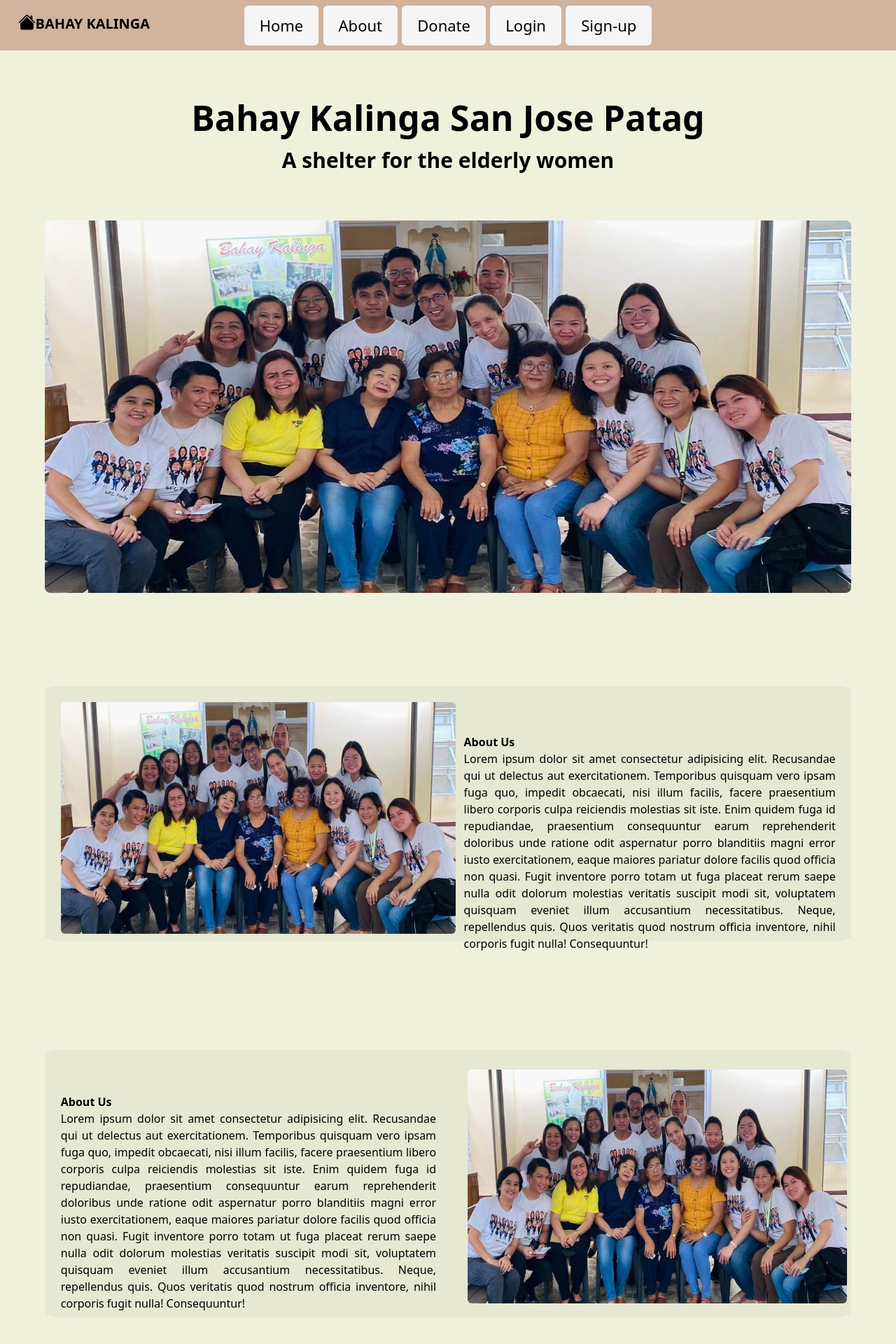
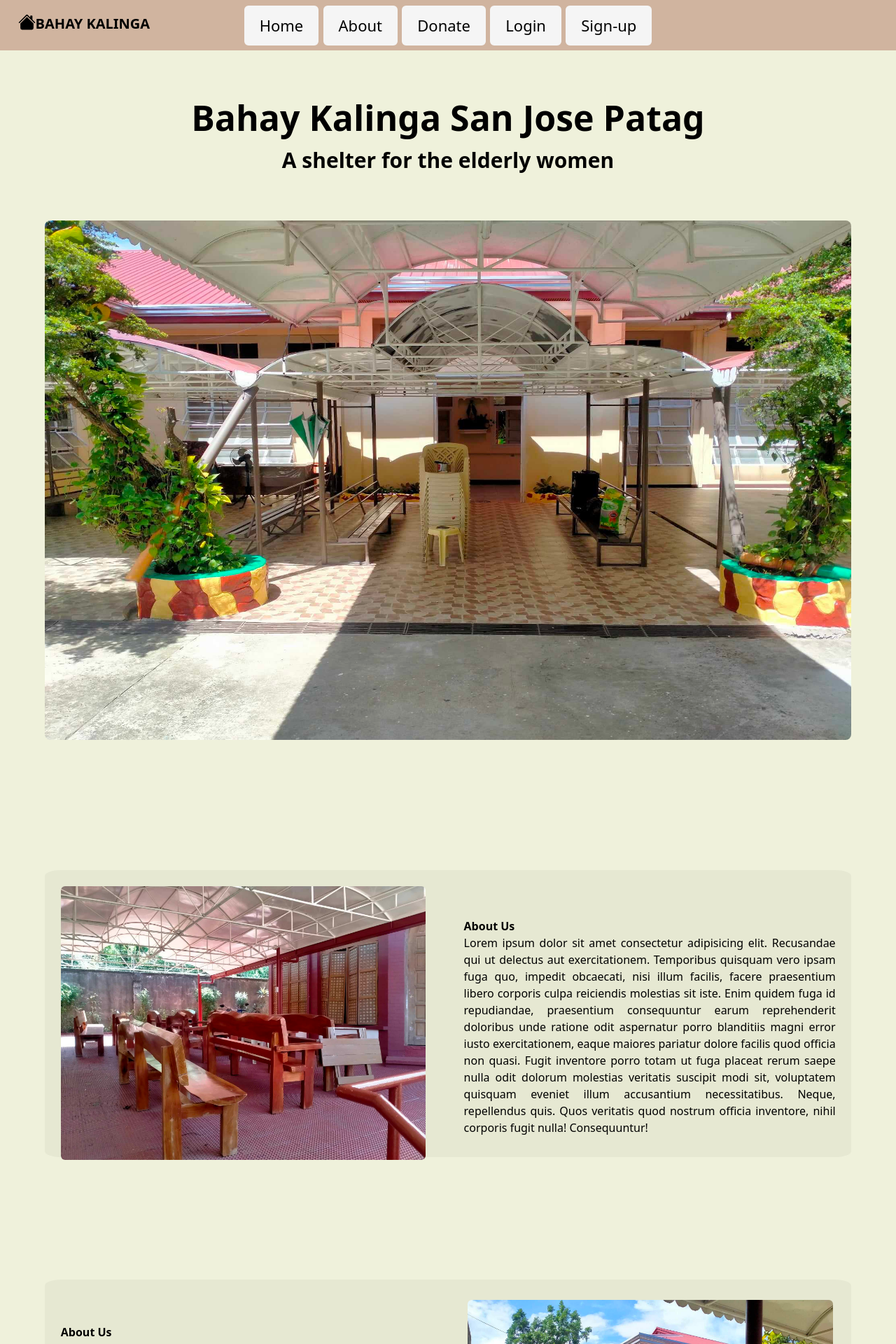
Before and after one commit to Overseer1/BahayKalinga, a React (Create React App) app: page /#/ in a window 1280 px wide. Shown: the top 1920 px of the page at 70% size. Built offline with nearby package versions, Linux system fonts and the light colour scheme.

Commit message:
may iniba lang k bye

```diff
--- a/src/components/HomeView.jsx
+++ b/src/components/HomeView.jsx
@@ -18,7 +18,7 @@ const TitleFirstImage = () => {
 
         <div className='grid place-content-center'>
           <div className='snap-center'>
-            <img src={MainPic} className='ml-[5%] h-[80%] w-[90%] rounded-lg mt-[5%] snap-center'></img>
+            <img src={Main} className='ml-[5%] h-[80%] w-[90%] rounded-lg mt-[5%] snap-center'></img>
           </div>
           {/* second */}
           <div id='#AboutUs'  className=''/>
@@ -28,7 +28,7 @@ const TitleFirstImage = () => {
             <div className='grid grid-cols-2 space-y-[10%] space-x-[4%]  m-[1%]'>
               <div >
                 {/* can change pic */}
-                <img src={MainPic} className='h-[90%] rounded-md mt-[2%] ml-[2%]'></img></div>
+                <img src={Chapel} className='h-[90%] rounded-md mt-[2%] ml-[2%]'></img></div>
               <div>
                 <h1 className='font-bold  text-md'>About Us</h1>
                 <p className='text-justify pr-[2%]'>Lorem ipsum dolor sit amet consectetur adipisicing elit. Recusandae qui ut delectus aut exercitationem. Temporibus quisquam vero ipsam fuga quo, impedit obcaecati, nisi illum facilis, facere praesentium libero corporis culpa reiciendis molestias sit iste. Enim quidem fuga id repudiandae, praesentium consequuntur earum reprehenderit doloribus unde ratione odit aspernatur porro blanditiis magni error iusto exercitationem, eaque maiores pariatur dolore facilis quod officia non quasi. Fugit inventore porro totam ut fuga placeat rerum saepe nulla odit dolorum molestias veritatis suscipit modi sit, voluptatem quisquam eveniet illum accusantium necessitatibus. Neque, repellendus quis. Quos veritatis quod nostrum officia inventore, nihil corporis fugit nulla! Consequuntur!</p>
@@ -45,7 +45,7 @@ const TitleFirstImage = () => {
               </div>
               <div >
                 {/* can change pic */}
-                <img src={MainPic} className='h-[95%]  rounded-md mt-[1%] ml-[1%]'></img>
+                <img src={Facility1} className='h-[95%]  rounded-md mt-[1%] ml-[1%]'></img>
               </div>
             </div>
           </div>
--- a/src/pages/Register/Register.jsx
+++ b/src/pages/Register/Register.jsx
@@ -63,7 +63,6 @@ const Register = () => {
   };
   const forTandCs = () => {
     //*for terms and conditions.
-    //TODO: put the mf t&c to the mf system like right tf now
     setTeCo(true);
   };
   function handletest() {
```
